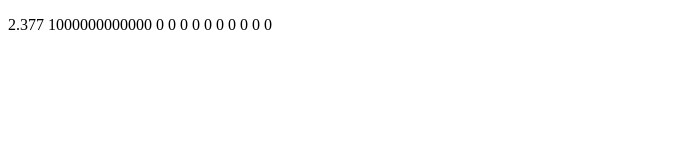
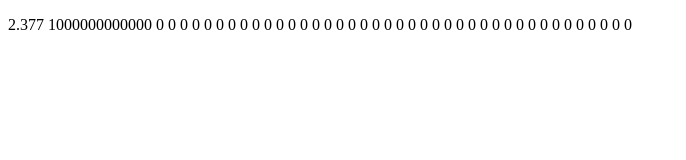
Before and after one commit to lonewolf00025/Freedom-will-reign-government-coin-miner-10-27-2023, a plain HTML site: page mian/main.html in a window 1280 px wide. Shown: the whole page, without its empty margins (0-686 px from the left). Drawn offline with Linux system fonts and the light colour scheme.

Commit message:
version 0.02

```diff
--- a/mian/main.html
+++ b/mian/main.html
@@ -18,41 +18,43 @@
                 <span id="SwissFrance">0</span>
                 <span id="JapnesseYEn">0</span>
                 <span id="BritishPoundSterling">0</span>
-                <span id="minerp1L"></span>
-                <span id="minerp1A"></span>
-                <span id="minerp1C"></span>
-                <span id="minerp2L"></span>
-                <span id="minerp2A"></span>
-                <span id="minerp2C"></span>
-                <span id="minerp3L"></span>
-                <span id="minerp3A"></span>
-                <span id="minerp3C"></span>
-                <span id="minerp4L"></span>
-                <span id="minerp4A"></span>
-                <span id="minerp4C"></span>
-                <span id="minerp5L"></span>
-                <span id="minerp5A"></span>
-                <span id="minerp5C"></span>
-                <span id="minerp6L"></span>
-                <span id="minerp6A"></span>
-                <span id="minerp6C"></span>
-                <span id="minerp7L"></span>
-                <span id="minerp7A"></span>
-                <span id="minerp7C"></span>
-                <span id="minerp8L"></span>
-                <span id="minerp8A"></span>
-                <span id="minerp8C"></span>
-                <span id="minerp9L"></span>
-                <span id="minerp9A"></span>
-                <span id="minerp9C"></span>
-                <span id="minerp10L"></span>
-                <span id="minerp10A"></span>
-                <span id="minerp10C"></span>
+                <span id="minerp1L">0</span>
+                <span id="minerp1A">0</span>
+                <span id="minerp1C">0</span>
+                <span id="minerp2L">0</span>
+                <span id="minerp2A">0</span>
+                <span id="minerp2C">0</span>
+                <span id="minerp3L">0</span>
+                <span id="minerp3A">0</span>
+                <span id="minerp3C">0</span>
+                <span id="minerp4L">0</span>
+                <span id="minerp4A">0</span>
+                <span id="minerp4C">0</span>
+                <span id="minerp5L">0</span>
+                <span id="minerp5A">0</span>
+                <span id="minerp5C">0</span>
+                <span id="minerp6L">0</span>
+                <span id="minerp6A">0</span>
+                <span id="minerp6C">0</span>
+                <span id="minerp7L">0</span>
+                <span id="minerp7A">0</span>
+                <span id="minerp7C">0</span>
+                <span id="minerp8L">0</span>
+                <span id="minerp8A">0</span>
+                <span id="minerp8C">0</span>
+                <span id="minerp9L">0</span>
+                <span id="minerp9A">0</span>
+                <span id="minerp9C">0</span>
+                <span id="minerp10L">0</span>
+                <span id="minerp10A">0</span>
+                <span id="minerp10C">0</span>
             </p>
         </div>
         <div class="mainbody" id="mainbody">
 
         </div>
-        <div class="scripts"></div>
+        <div class="scripts">
+            <script src="src/miners/miners.js"></script>
+        </div>
     </body>
 </html>
--- /dev/null
+++ b/mian/src/miners/miners.js
@@ -0,0 +1,12 @@
+var mineridbase = "minerp"
+var numbercounter = 1
+var letter1 = "L"
+var letter2 = "A"
+var letter3 = "C"
+var cmi = []
+for (a = 0; a < 10; a++){
+    cmi.push(mineridbase + String(numbercounter) + letter1)
+    cmi.push(mineridbase + String(numbercounter) + letter2)
+    cmi.push(mineridbase + String(numbercounter) + letter3)
+    numbercounter += 1
+}
```
